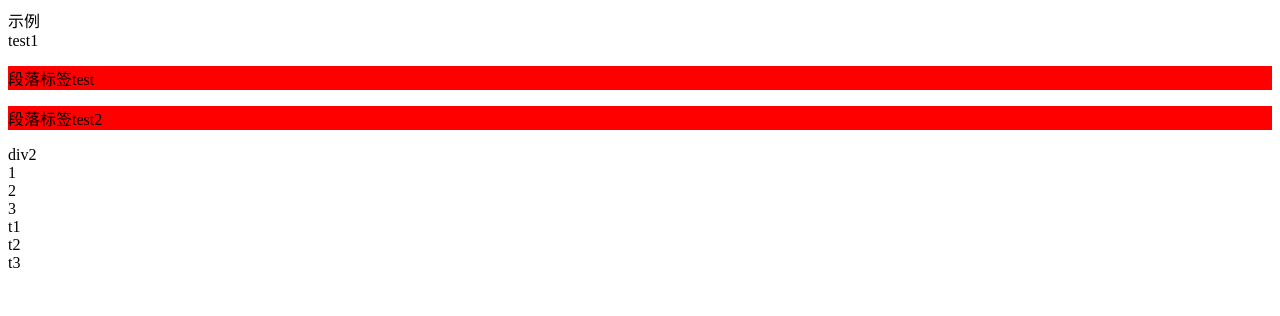
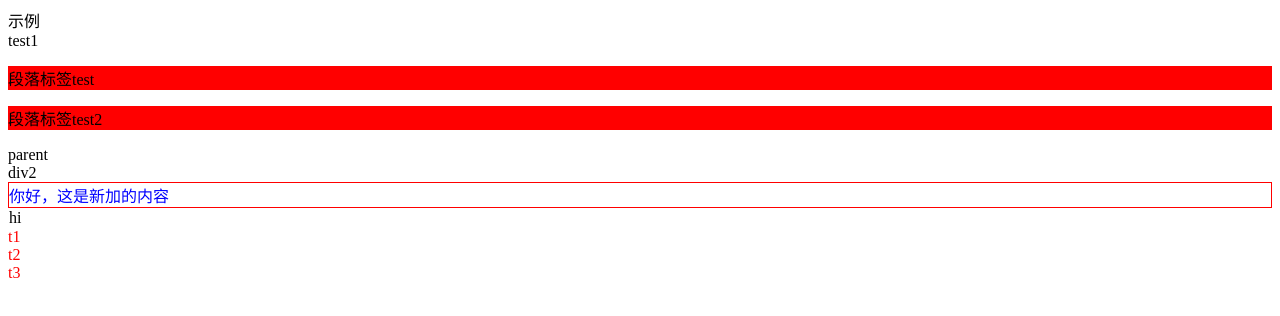
Before and after one commit to Homunculus23/dom-1, a plain HTML site: page dist/index.html in a window 1280 px wide. Drawn offline with Linux system fonts and the light colour scheme.

Commit message:
parcel build 2

```diff
--- /dev/null
+++ b/dist/index.701b74ef.js
@@ -0,0 +1,2 @@
+let td=dom.create("<tr><td>hi</td></tr>"),div2=document.querySelector("#div2");console.log(td);let test=dom.create('<div id = "test" title = "Hi!">test</div>');div2.appendChild(test),dom.after(test,td);const div3=dom.create('<div id = "parent">parent</div>');dom.wrap(div2,div3);const nodes=dom.empty(window.empty);console.log(nodes),dom.attr(test,"title","Hello, boy");const title=dom.attr(test,"title");console.log(`title: ${title}`),dom.text(test,"你好，这是新加的内容"),dom.style(test,{border:"1px solid red",color:"blue"});let testBorder=dom.style(test,"border");console.log(testBorder),dom.style(test,"border","1px solid red"),dom.class.add(test,"red"),dom.class.add(test,"blue"),dom.class.remove(test,"red"),console.log(dom.class.has(test,"blue"));const fn=()=>{console.log("点击test")};dom.on(test,"click",fn),dom.off(test,"click",fn);const testDiv=dom.find("#test")[0];console.log(testDiv),console.log(dom.find(".red",testDiv)),console.log(dom.parent(test));const s2=dom.find("#s2")[0];console.log(dom.siblings(s2)),console.log(dom.next(s2)),console.log(dom.previous(s2));const t=dom.find("#travel")[0];dom.each(dom.children(t),(t=>dom.style(t,"color","red"))),console.log(dom.index(s2));
+//# sourceMappingURL=index.701b74ef.js.map
--- a/dist/index.html
+++ b/dist/index.html
@@ -1 +1 @@
-<!DOCTYPE html><html lang="zh"><head><meta charset="utf-8"><meta http-equiv="X-UA-Compatible" content="IE=edge"><meta name="viewport" content="width=device-width, initial-scale=1.0"><title>DOM 1</title><style>.red{background:red}</style></head><body> 示例 <div id="test"><span>test1</span> <p class="red">段落标签test</p> </div> <div id="test2"> <p class="red">段落标签test2</p> </div> <div id="div2">div2</div> <div id="empty"> <div id="e1">1</div> <div id="e2">2</div> <div id="e3">3</div> </div> <div id="siblings"> <div id="s1"></div> <div id="s2"></div> <div id="s3"></div> </div> <div id="travel"> <div id="t1">t1</div> <div id="t2">t2</div> <div id="t3">t3</div> </div> <script src="index.f33008ea.js"></script>  </body></html>
+<!DOCTYPE html><html lang="zh"><head><meta charset="utf-8"><meta http-equiv="X-UA-Compatible" content="IE=edge"><meta name="viewport" content="width=device-width, initial-scale=1.0"><title>DOM 1</title><style>.red{background:red}</style></head><body> 示例 <div id="test"><span>test1</span> <p class="red">段落标签test</p> </div> <div id="test2"> <p class="red">段落标签test2</p> </div> <div id="div2">div2</div> <div id="empty"> <div id="e1">1</div> <div id="e2">2</div> <div id="e3">3</div> </div> <div id="siblings"> <div id="s1"></div> <div id="s2"></div> <div id="s3"></div> </div> <div id="travel"> <div id="t1">t1</div> <div id="t2">t2</div> <div id="t3">t3</div> </div> <script src="index.f33008ea.js"></script> <script src="index.701b74ef.js"></script> </body></html>
--- a/src/index.html
+++ b/src/index.html
@@ -38,7 +38,7 @@
         <div id="t3">t3</div>
     </div>
     <script src="DOM.js"></script>
-    <!-- <script src="main.js"></script> 页面用于展示，因此取消了main-->
+    <script src="main.js"></script>
 </body>
 
 </html>
--- a/src/main.js
+++ b/src/main.js
@@ -2,7 +2,7 @@ let td = dom.create('<tr><td>hi</td></tr>');
 
 let div2 = document.querySelector('#div2');
 
-//console.log(td);
+console.log(td);
 
 let test = dom.create('<div id = "test" title = "Hi!">test</div>');
 
```
Also changed, not shown: 2 other files.
